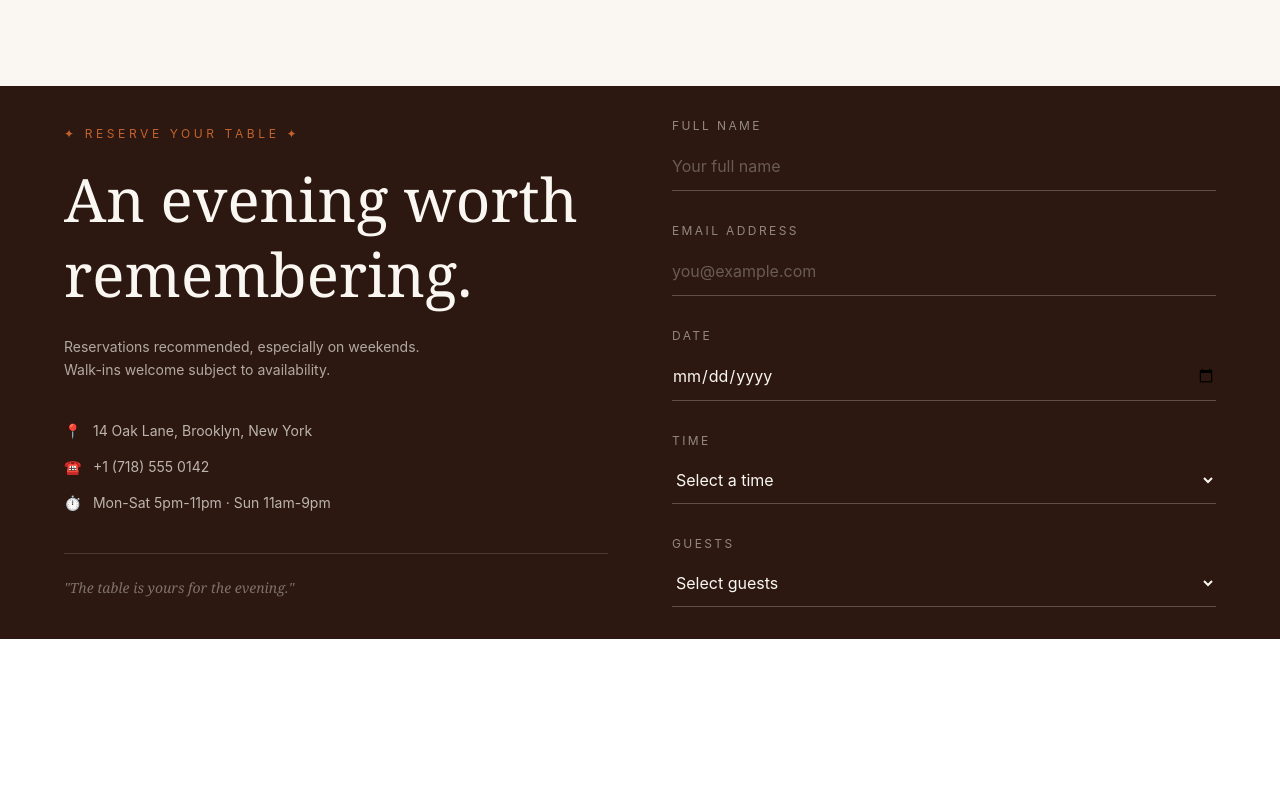
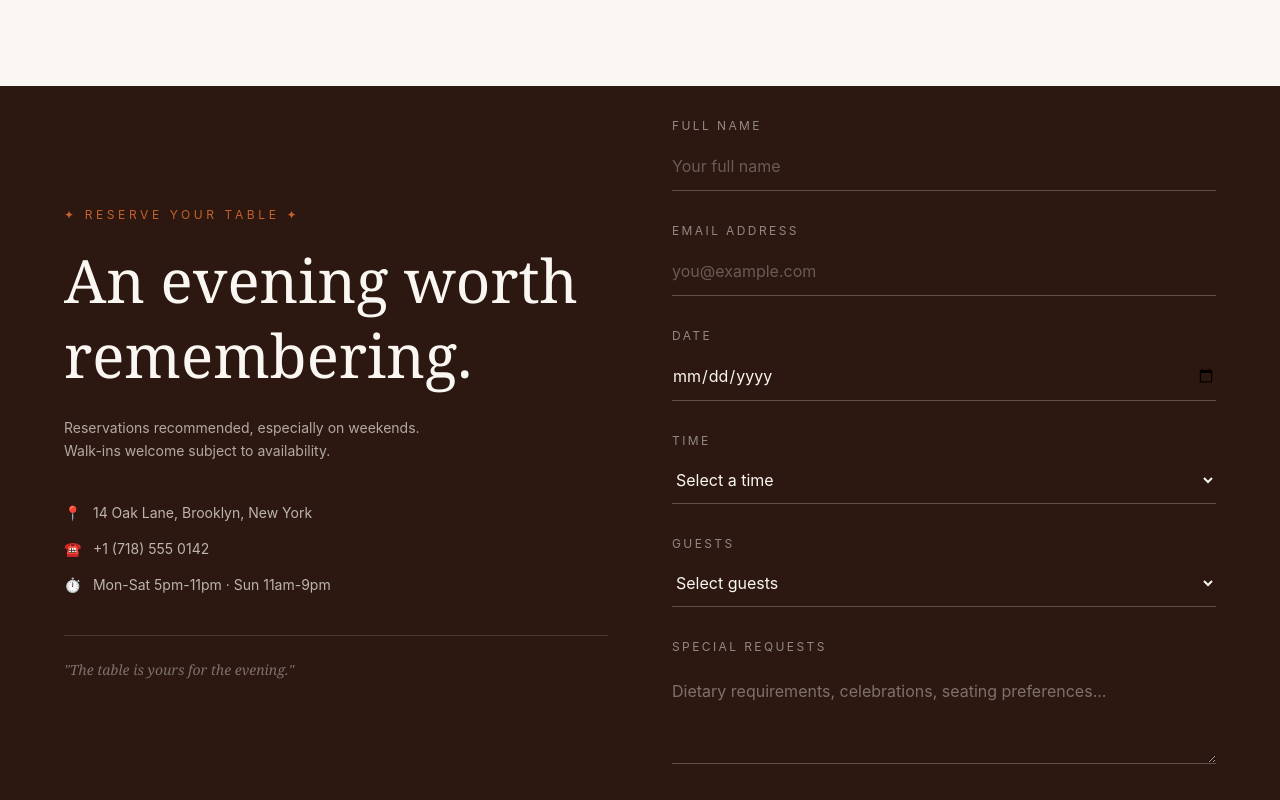
Before and after one commit to CodeByMaverick/ember-and-oak, a website: page index.html in a window 1280 px wide. Shown: the part 5653-6453 px from the top of the page. Before the commit the page ends 6292 px from the top, so only its background shows below. Drawn offline with Linux system fonts and the light colour scheme.

Commit message:
Added Special Request form

```diff
--- a/index.html
+++ b/index.html
@@ -736,6 +736,14 @@
                             </select>
                         </div>
 
+                        <div>
+                            <label for="requests" class="mb-3 block text-xs uppercase tracking-[0.2em] text-cream/50">
+                                Special Requests
+                            </label>
+
+                            <textarea name="requests" id="requests" rows="3" placeholder="Dietary requirements, celebrations, seating preferences..." class="w-full resize-y border-0 border-b border-cream/25 bg-transparent py-3 font-sans text-cream placeholder:text-cream/40 focus:border-terracotta focus:outline-none"></textarea>
+                        </div>
+
                     </form>
 
                 </div>
```
Also changed, not shown: src/output.css.
